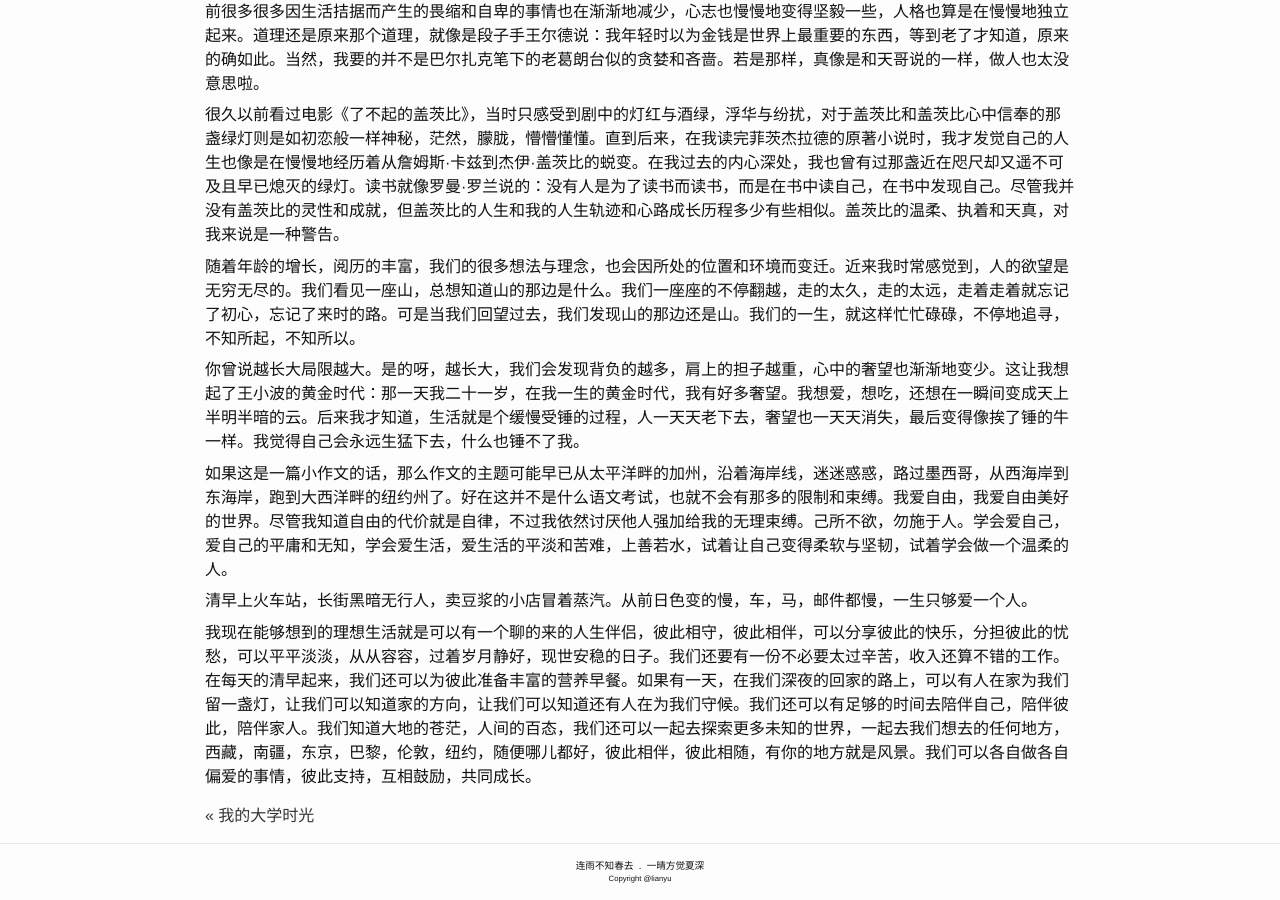
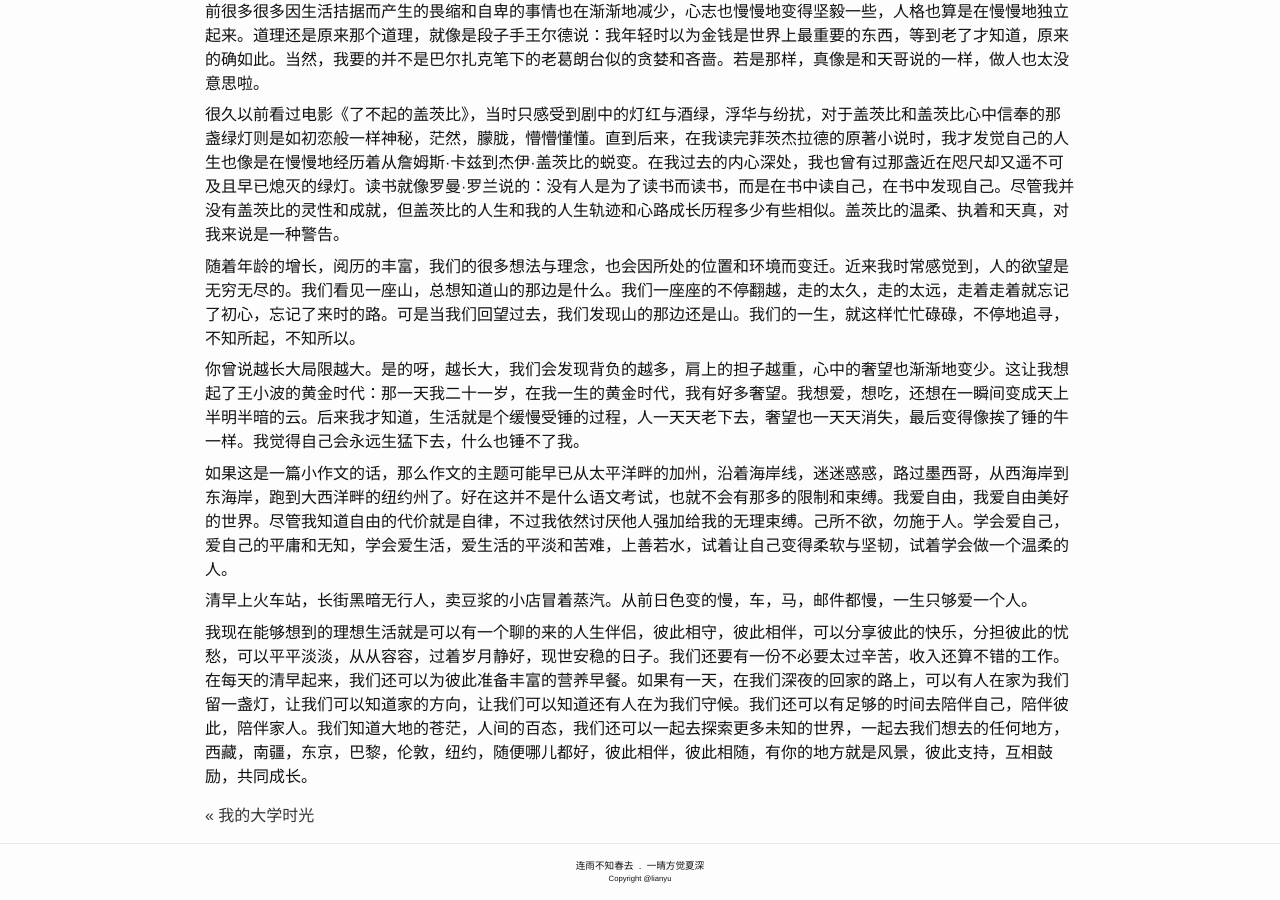
Before and after one commit to lianyu1115/lianyu, a Jekyll site: the page built from _essays/2021-02-22-我理想中的生活.md, in a window 1280 px wide and 900 px high, scrolled down 681 px. Built offline with Jekyll 4.4.1, drawn with Linux system fonts in a browser that asks for light colours.

Commit message:
Update 2021-02-22-我理想中的生活.md

```diff
--- a/_essays/2021-02-22-我理想中的生活.md
+++ b/_essays/2021-02-22-我理想中的生活.md
@@ -32,4 +32,4 @@
 
 清早上火车站，长街黑暗无行人，卖豆浆的小店冒着蒸汽。从前日色变的慢，车，马，邮件都慢，一生只够爱一个人。
 
-我现在能够想到的理想生活就是可以有一个聊的来的人生伴侣，彼此相守，彼此相伴，可以分享彼此的快乐，分担彼此的忧愁，可以平平淡淡，从从容容，过着岁月静好，现世安稳的日子。我们还要有一份不必要太过辛苦，收入还算不错的工作。在每天的清早起来，我们还可以为彼此准备丰富的营养早餐。如果有一天，在我们深夜的回家的路上，可以有人在家为我们留一盏灯，让我们可以知道家的方向，让我们可以知道还有人在为我们守候。我们还可以有足够的时间去陪伴自己，陪伴彼此，陪伴家人。我们知道大地的苍茫，人间的百态，我们还可以一起去探索更多未知的世界，一起去我们想去的任何地方，西藏，南疆，东京，巴黎，伦敦，纽约，随便哪儿都好，彼此相伴，彼此相随，有你的地方就是风景。我们可以各自做各自偏爱的事情，彼此支持，互相鼓励，共同成长。
+我现在能够想到的理想生活就是可以有一个聊的来的人生伴侣，彼此相守，彼此相伴，可以分享彼此的快乐，分担彼此的忧愁，可以平平淡淡，从从容容，过着岁月静好，现世安稳的日子。我们还要有一份不必要太过辛苦，收入还算不错的工作。在每天的清早起来，我们还可以为彼此准备丰富的营养早餐。如果有一天，在我们深夜的回家的路上，可以有人在家为我们留一盏灯，让我们可以知道家的方向，让我们可以知道还有人在为我们守候。我们还可以有足够的时间去陪伴自己，陪伴彼此，陪伴家人。我们知道大地的苍茫，人间的百态，我们还可以一起去探索更多未知的世界，一起去我们想去的任何地方，西藏，南疆，东京，巴黎，伦敦，纽约，随便哪儿都好，彼此相伴，彼此相随，有你的地方就是风景，彼此支持，互相鼓励，共同成长。
```
